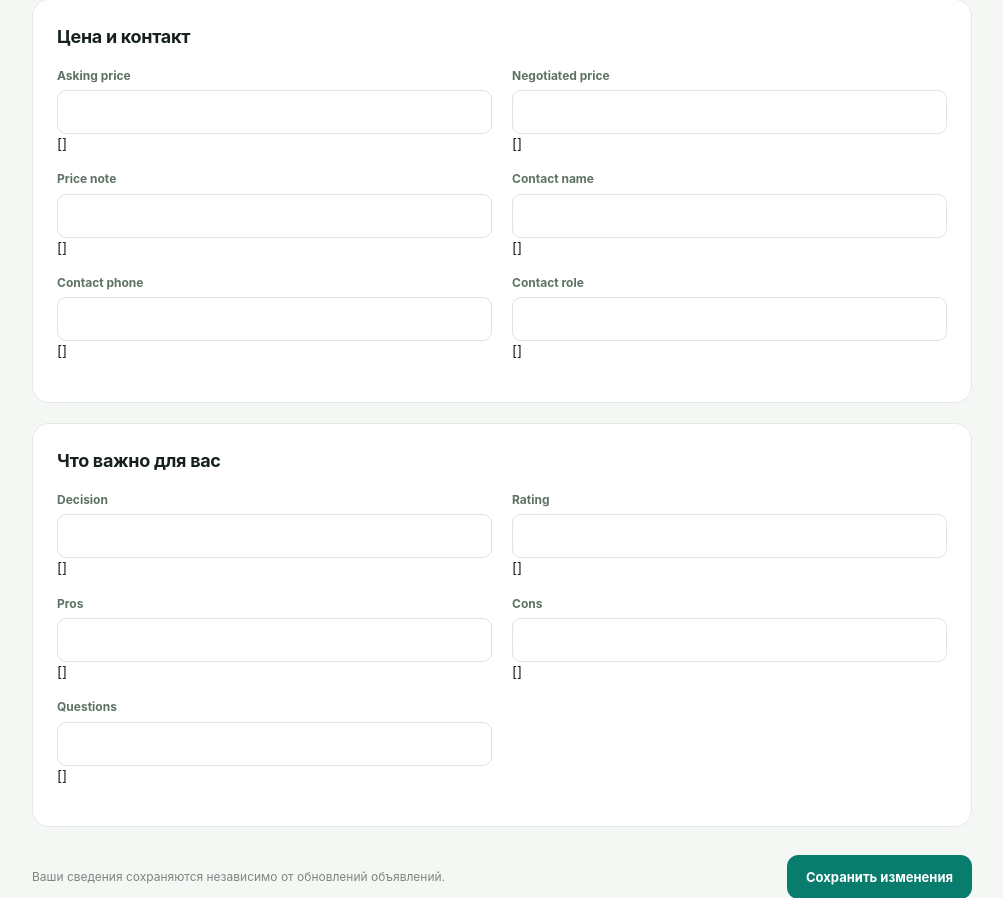
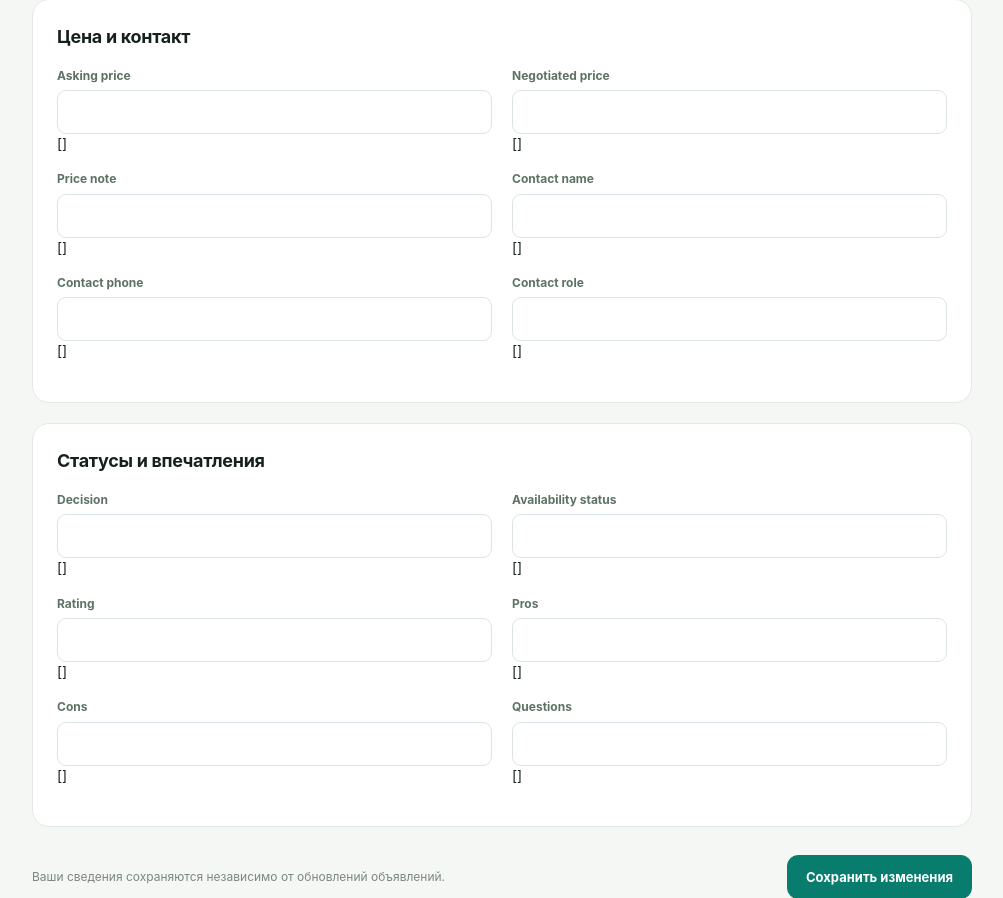
Before and after one commit to EvgrafovAlexander/home-hunter, a Django app: template listings/templates/listings/viewings/apartment_form.html in a window 1280 px wide. Shown: the part 2012-2910 px from the top of the page, without its empty margins (138-1141 px from the left). Run offline with Django 5.2, Linux system fonts and the light colour scheme; the template is opened without the code that fills it: most values are stand-ins (such as "Sample title", 1, 10 or a date in 2020); form fields are guessed from the names that the template uses.

Commit message:
Показать статус объявления в форме квартиры

```diff
--- a/listings/templates/listings/viewings/apartment_form.html
+++ b/listings/templates/listings/viewings/apartment_form.html
@@ -9,5 +9,5 @@
 <section class="vn-panel"><h2>Ссылки на объявления</h2><p class="vn-muted">Необязательно. Можно сохранить ссылки, даже если объявления ещё нет в HomeHunter.</p>{% include 'listings/viewings/_field.html' with field=form.cian_url %}{% include 'listings/viewings/_field.html' with field=form.avito_url %}{% include 'listings/viewings/_field.html' with field=form.domclick_url %}</section>
 {% if form.photos %}<section class="vn-panel"><h2>Фотографии квартиры</h2><p class="vn-muted">{% if apartment %}Выбранные фото добавятся к галерее. Неотмеченные фотографии останутся на месте.{% else %}Первое фото станет обложкой. Позже её можно изменить.{% endif %}</p>{% if apartment %}{{ form.delete_photos.errors }}<div class="vn-gallery">{% for photo in form.delete_photos.field.queryset %}<label class="vn-photo-remove"><img src="{% url 'viewing_photo' photo.pk 'thumb' %}" alt="{{ photo.caption|default:'Фото квартиры' }}"><span><input type="checkbox" name="delete_photos" value="{{ photo.pk }}"{% if photo.pk|stringformat:'s' in form.delete_photos.value %} checked{% endif %}> Удалить фото</span></label>{% endfor %}</div><p class="vn-muted">Отмеченные фотографии удалятся после сохранения. Если удалена обложка, её заменит другое фото.</p>{% endif %}{% include 'listings/viewings/_photo_fields.html' %}{% if form.is_bound %}<p class="vn-muted">После ошибки формы выберите фотографии повторно.</p>{% endif %}</section>{% endif %}
 <section class="vn-panel"><h2>Цена и контакт</h2><div class="vn-form-grid">{% include 'listings/viewings/_field.html' with field=form.asking_price %}{% include 'listings/viewings/_field.html' with field=form.negotiated_price %}{% include 'listings/viewings/_field.html' with field=form.price_note %}{% include 'listings/viewings/_field.html' with field=form.contact_name %}{% include 'listings/viewings/_field.html' with field=form.contact_phone %}{% include 'listings/viewings/_field.html' with field=form.contact_role %}</div></section>
-<section class="vn-panel"><h2>Что важно для вас</h2><div class="vn-form-grid">{% include 'listings/viewings/_field.html' with field=form.decision %}{% include 'listings/viewings/_field.html' with field=form.rating %}{% include 'listings/viewings/_field.html' with field=form.pros %}{% include 'listings/viewings/_field.html' with field=form.cons %}{% include 'listings/viewings/_field.html' with field=form.questions %}</div></section><div class="vn-save-bar"><p>Ваши сведения сохраняются независимо от обновлений объявлений.</p><button class="vn-button">{% if apartment %}Сохранить изменения{% else %}Создать карточку{% endif %}</button></div></form>
+<section class="vn-panel"><h2>Статусы и впечатления</h2><div class="vn-form-grid">{% include 'listings/viewings/_field.html' with field=form.decision %}{% include 'listings/viewings/_field.html' with field=form.availability_status %}{% include 'listings/viewings/_field.html' with field=form.rating %}{% include 'listings/viewings/_field.html' with field=form.pros %}{% include 'listings/viewings/_field.html' with field=form.cons %}{% include 'listings/viewings/_field.html' with field=form.questions %}</div></section><div class="vn-save-bar"><p>Ваши сведения сохраняются независимо от обновлений объявлений.</p><button class="vn-button">{% if apartment %}Сохранить изменения{% else %}Создать карточку{% endif %}</button></div></form>
 {% endblock %}
```
